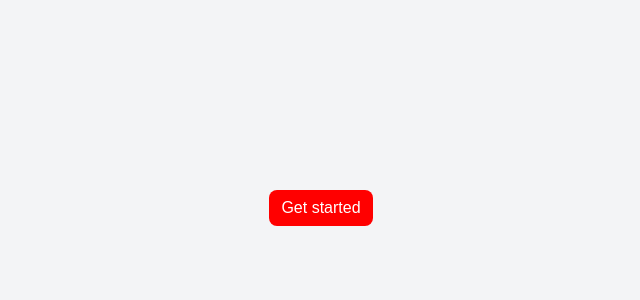
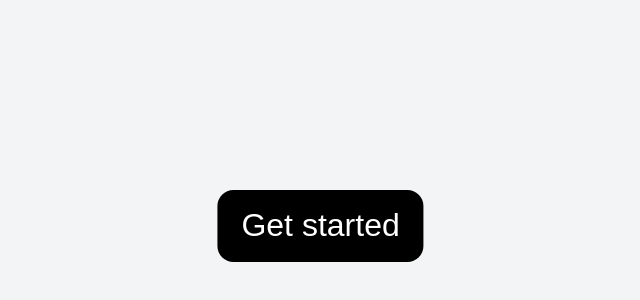
Before and after one commit to hiyankey/motionlab, a Next.js app: page /02 in a window 1280 px wide. Shown: the part 192-492 px from the top of the page, without its empty margins (319-959 px from the left). Built offline with nearby package versions, Linux system fonts and the light colour scheme.

Commit message:
use animate prop

```diff
--- a/app/(module)/02/page.tsx
+++ b/app/(module)/02/page.tsx
@@ -6,7 +6,12 @@ export default function Page() {
     <div className="flex h-screen place-items-center justify-center bg-gray-100">
       <motion.button
         className="rounded-lg bg-black px-3 py-1.5 text-white"
-        animate={{ backgroundColor: 'red' }}
+        animate={{
+          backgroundColor: '#000',
+          scale: 2,
+          y: '50%',
+          rotate: 18000,
+        }}
       >
         Get started
       </motion.button>
```
